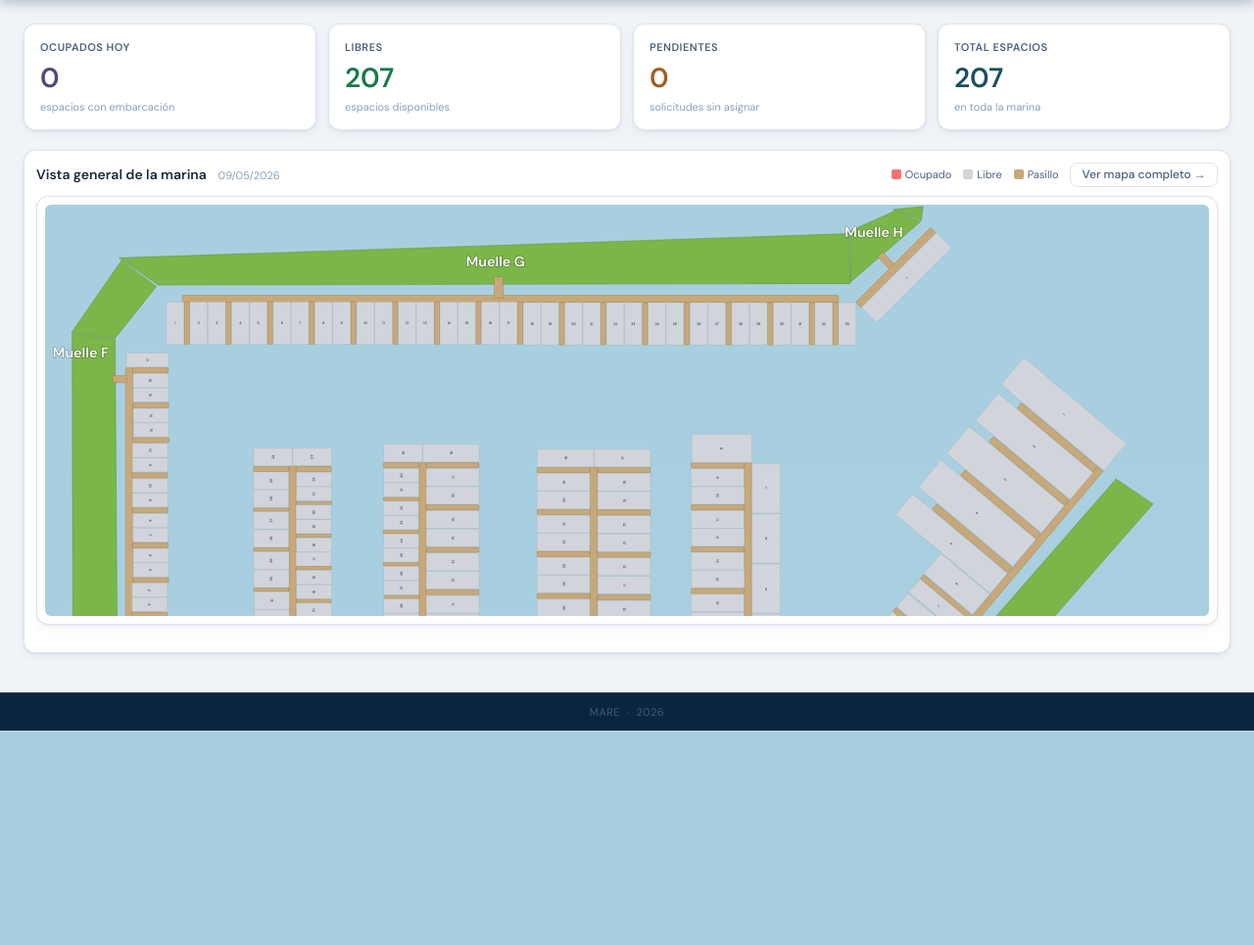
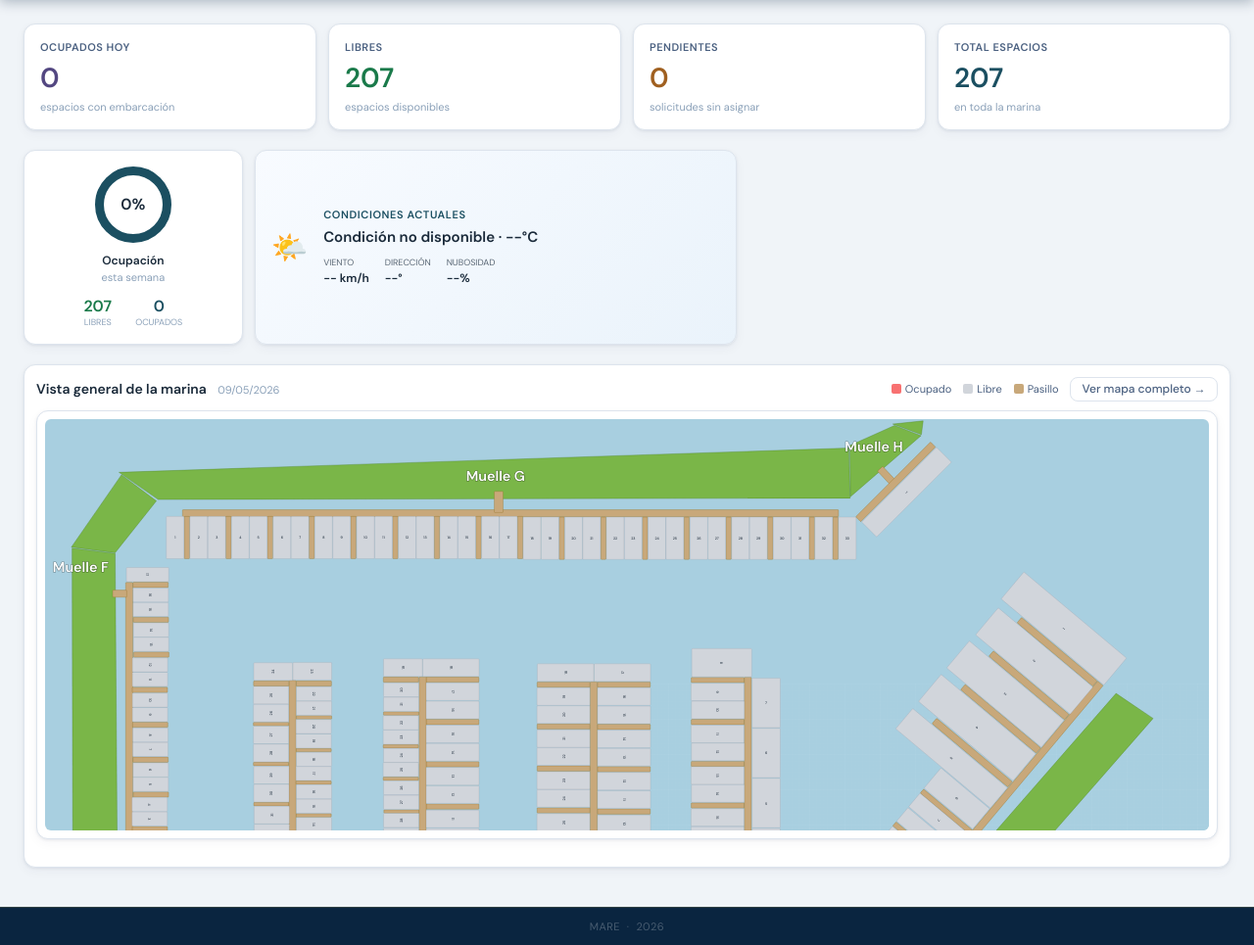
Before and after one commit to eimymuz/MARE-proyecto, a Django app: page /inicio/ in a window 1280 px wide. Shown: the part 62-1027 px from the top of the page at 98% size. Before the commit the page ends 808 px from the top, so only its background shows below. Run offline with Django 5.2, Linux system fonts and the light colour scheme; the visitor is signed in with stand-in values (Sample User, id 1); data comes from the database, SQL or seed files in the repository; data that the repository does not hold is empty.

Commit message:
feat: agregar funcionalidad de clima y mejorar visualización de estadísticas en la página de inicio

```diff
--- a/apps/mapa/views.py
+++ b/apps/mapa/views.py
@@ -5,6 +5,7 @@ from django.utils.dateparse import parse_date
 from django.utils import timezone
 from apps.muelles.models import Espacio, EtiquetaMuelle, ZonaTierra
 from apps.asignaciones.models import Asignacion, Administrador
+from apps.mapa.services.marine_api import obtener_clima
 from apps.solicitudes.models import Solicitud
 
 import json
@@ -202,7 +203,6 @@ def asignar_espacio(request):
     except Exception as e:
         return JsonResponse({'ok': False, 'error': str(e)}, status=400)
 
-
 @login_required
 def inicio(request):
     hoy = timezone.now().date()
@@ -213,15 +213,31 @@ def inicio(request):
         activa=True,
     ).values_list('espacios', flat=True).distinct().count()
 
-    total_espacios = Espacio.objects.filter(es_pasillo=False, activo=True).count()
-    libres         = total_espacios - ocupados
-    pendientes     = Solicitud.objects.filter(estado__in=['PENDIENTE','EN_ESPERA']).count()
+    total_espacios = Espacio.objects.filter(
+        es_pasillo=False,
+        activo=True
+    ).count()
+
+    libres = total_espacios - ocupados
+
+    pendientes = Solicitud.objects.filter(
+        estado__in=['PENDIENTE', 'EN_ESPERA']
+    ).count()
+
+    if total_espacios > 0:
+        porcentaje_ocupacion = round((ocupados / total_espacios) * 100)
+    else:
+        porcentaje_ocupacion = 0
+
+    clima = obtener_clima()
 
     return render(request, 'inicio.html', {
-        'ocupados':       ocupados,
-        'libres':         libres,
-        'pendientes':     pendientes,
+        'ocupados': ocupados,
+        'libres': libres,
+        'pendientes': pendientes,
         'total_espacios': total_espacios,
-        'fecha_hoy':      hoy.strftime('%d/%m/%Y'),
-        'fecha_hoy_iso':  hoy.strftime('%Y-%m-%d'),
+        'porcentaje_ocupacion': porcentaje_ocupacion,
+        'clima': clima,
+        'fecha_hoy': hoy.strftime('%d/%m/%Y'),
+        'fecha_hoy_iso': hoy.strftime('%Y-%m-%d'),
     })
--- a/requirements.txt
+++ b/requirements.txt
@@ -20,3 +20,5 @@ whitenoise==6.6.0
 
 ##Descargar WeasyPrint para generar PDFs
 weasyprint
+
+requests==2.32.3
--- a/templates/inicio.html
+++ b/templates/inicio.html
@@ -3,53 +3,479 @@
 
 {% block content %}
 
-<!-- ── MÉTRICAS ── -->
-<div style="display:grid;grid-template-columns:repeat(4,1fr);gap:.75rem;margin-bottom:1.25rem">
+<style>
 
-  <div style="background:var(--surface);border-radius:var(--radius-lg);border:1px solid var(--border);padding:1rem;box-shadow:var(--shadow)">
-    <div style="font-size:11px;font-weight:600;color:var(--text-mid);text-transform:uppercase;letter-spacing:.5px;margin-bottom:.4rem">Ocupados hoy</div>
-    <div style="font-size:28px;font-weight:600;color:var(--emp-purple)">{{ ocupados }}</div>
-    <div style="font-size:11px;color:var(--text-light);margin-top:.2rem">espacios con embarcación</div>
+  /* =========================================
+     GRID PRINCIPAL DE MÉTRICAS SUPERIORES
+  ========================================= */
+
+  .metricas-grid {
+    display: grid;
+    grid-template-columns: repeat(4, 1fr);
+    gap: .75rem;
+    margin-bottom: 1.25rem;
+  }
+
+  /* =========================================
+     TARJETAS GENERALES
+  ========================================= */
+
+  .metrica-card {
+    background: var(--surface);
+    border-radius: var(--radius-lg);
+    border: 1px solid var(--border);
+    padding: 1rem;
+    box-shadow: var(--shadow);
+  }
+
+  /* Título pequeño superior */
+  .metrica-title {
+    font-size: 11px;
+    font-weight: 600;
+    color: var(--text-mid);
+    text-transform: uppercase;
+    letter-spacing: .5px;
+    margin-bottom: .4rem;
+  }
+
+  /* Número grande */
+  .metrica-num {
+    font-size: 28px;
+    font-weight: 600;
+  }
+
+  /* Texto inferior */
+  .metrica-desc {
+    font-size: 11px;
+    color: var(--text-light);
+    margin-top: .2rem;
+  }
+
+  /* =========================================
+     GRID DE WIDGETS MARÍTIMOS
+  ========================================= */
+
+  .marine-widgets {
+    display: grid;
+    grid-template-columns: 1fr 2.2fr 2.2fr;
+    gap: .75rem;
+    margin-bottom: 1.25rem;
+  }
+
+  /* =========================================
+     TARJETAS MARINAS
+  ========================================= */
+
+  .marine-card {
+    background: var(--surface);
+    border-radius: var(--radius-lg);
+    border: 1px solid var(--border);
+    padding: 1rem;
+    box-shadow: var(--shadow);
+  }
+
+  /* =========================================
+     TARJETA DE OCUPACIÓN
+  ========================================= */
+
+  .ocupacion-card {
+    text-align: center;
+  }
+
+  /* Círculo del porcentaje */
+  .circle {
+    width: 78px;
+    height: 78px;
+    border-radius: 50%;
+    border: 9px solid var(--mare-mid);
+
+    display: flex;
+    align-items: center;
+    justify-content: center;
+
+    margin: 0 auto .65rem auto;
+
+    font-size: 16px;
+    font-weight: 700;
+    color: var(--text);
+  }
+
+  /* Título de ocupación */
+  .ocupacion-card h4 {
+    margin: 0;
+    font-size: 12px;
+    color: var(--text);
+  }
+
+  /* Texto "esta semana" */
+  .ocupacion-card p {
+    margin: .15rem 0 .7rem;
+    font-size: 11px;
+    color: var(--text-light);
+  }
+
+  /* Contenedor de libres y ocupados */
+  .ocupacion-footer {
+    display: flex;
+    justify-content: center;
+    gap: 1.5rem;
+  }
+
+  /* Número inferior */
+  .ocupacion-footer strong {
+    display: block;
+    font-size: 16px;
+  }
+
+  /* Texto inferior */
+  .ocupacion-footer span {
+    display: block;
+    font-size: 9px;
+    color: var(--text-light);
+    text-transform: uppercase;
+  }
+
+  /* =========================================
+     TARJETA DEL CLIMA
+  ========================================= */
+
+  .clima-card {
+    background: linear-gradient(135deg, #f8fbff, #eaf3fb);
+    color: var(--text);
+    display: flex;
+    align-items: center;
+    gap: 1rem;
+  }
+
+  /* Ícono del clima */
+  .clima-icon {
+    font-size: 30px;
+  }
+
+  /* Títulos pequeños */
+  .clima-card h5,
+  .mareas-card h5 {
+    margin: 0 0 .35rem;
+    font-size: 11px;
+    letter-spacing: .6px;
+    text-transform: uppercase;
+  }
+
+  /* Color dorado */
+  .clima-card h5 {
+    color: var(--mare-mid);
+  }
+
+  /* Temperatura principal */
+  .clima-card h3 {
+    margin: 0;
+    font-size: 15px;
+    font-weight: 700;
+  }
+
+  /* Contenedor info clima */
+  .clima-info {
+    display: flex;
+    gap: 1rem;
+    margin-top: .6rem;
+    flex-wrap: wrap;
+  }
+
+  /* Texto pequeño */
+  .clima-info span {
+    display: block;
+    font-size: 9px;
+    opacity: .7;
+    text-transform: uppercase;
+  }
+
+  /* Valor */
+  .clima-info strong {
+    font-size: 12px;
+  }
+
+  /* =========================================
+     RESPONSIVE
+  ========================================= */
+
+  @media (max-width: 1000px) {
+
+    .metricas-grid {
+      grid-template-columns: repeat(2, 1fr);
+    }
+
+    .marine-widgets {
+      grid-template-columns: 1fr;
+    }
+  }
+
+</style>
+
+
+<!-- =========================================
+     MÉTRICAS SUPERIORES
+========================================= -->
+
+<div class="metricas-grid">
+
+  <!-- TARJETA: OCUPADOS -->
+  <div class="metrica-card">
+
+    <div class="metrica-title">
+      Ocupados hoy
+    </div>
+
+    <div class="metrica-num" style="color:var(--emp-purple)">
+      {{ ocupados }}
+    </div>
+
+    <div class="metrica-desc">
+      espacios con embarcación
+    </div>
+
   </div>
 
-  <div style="background:var(--surface);border-radius:var(--radius-lg);border:1px solid var(--border);padding:1rem;box-shadow:var(--shadow)">
-    <div style="font-size:11px;font-weight:600;color:var(--text-mid);text-transform:uppercase;letter-spacing:.5px;margin-bottom:.4rem">Libres</div>
-    <div style="font-size:28px;font-weight:600;color:var(--success)">{{ libres }}</div>
-    <div style="font-size:11px;color:var(--text-light);margin-top:.2rem">espacios disponibles</div>
+
+  <!-- TARJETA: LIBRES -->
+  <div class="metrica-card">
+
+    <div class="metrica-title">
+      Libres
+    </div>
+
+    <div class="metrica-num" style="color:var(--success)">
+      {{ libres }}
+    </div>
+
+    <div class="metrica-desc">
+      espacios disponibles
+    </div>
+
   </div>
 
-  <div style="background:var(--surface);border-radius:var(--radius-lg);border:1px solid var(--border);padding:1rem;box-shadow:var(--shadow)">
-    <div style="font-size:11px;font-weight:600;color:var(--text-mid);text-transform:uppercase;letter-spacing:.5px;margin-bottom:.4rem">Pendientes</div>
-    <div style="font-size:28px;font-weight:600;color:var(--warning)">{{ pendientes }}</div>
-    <div style="font-size:11px;color:var(--text-light);margin-top:.2rem">solicitudes sin asignar</div>
+
+  <!-- TARJETA: PENDIENTES -->
+  <div class="metrica-card">
+
+    <div class="metrica-title">
+      Pendientes
+    </div>
+
+    <div class="metrica-num" style="color:var(--warning)">
+      {{ pendientes }}
+    </div>
+
+    <div class="metrica-desc">
+      solicitudes sin asignar
+    </div>
+
   </div>
 
-  <div style="background:var(--surface);border-radius:var(--radius-lg);border:1px solid var(--border);padding:1rem;box-shadow:var(--shadow)">
-    <div style="font-size:11px;font-weight:600;color:var(--text-mid);text-transform:uppercase;letter-spacing:.5px;margin-bottom:.4rem">Total espacios</div>
-    <div style="font-size:28px;font-weight:600;color:var(--mare-mid)">{{ total_espacios }}</div>
-    <div style="font-size:11px;color:var(--text-light);margin-top:.2rem">en toda la marina</div>
+
+  <!-- TARJETA: TOTAL -->
+  <div class="metrica-card">
+
+    <div class="metrica-title">
+      Total espacios
+    </div>
+
+    <div class="metrica-num" style="color:var(--mare-mid)">
+      {{ total_espacios }}
+    </div>
+
+    <div class="metrica-desc">
+      en toda la marina
+    </div>
+
   </div>
 
 </div>
 
 
-<!-- ── MAPA GENERAL ── -->
+<!-- =========================================
+     WIDGETS MARÍTIMOS
+========================================= -->
+
+<section class="marine-widgets">
+
+  <!-- =====================================
+       OCUPACIÓN SEMANAL
+  ====================================== -->
+
+  <div class="marine-card ocupacion-card">
+
+    <!-- Círculo -->
+    <div class="circle">
+      {{ porcentaje_ocupacion }}%
+    </div>
+
+    <!-- Texto -->
+    <h4>Ocupación</h4>
+
+    <p>esta semana</p>
+
+    <!-- Datos inferiores -->
+    <div class="ocupacion-footer">
+
+      <div>
+        <strong style="color:var(--success)">
+          {{ libres }}
+        </strong>
+
+        <span>Libres</span>
+      </div>
+
+      <div>
+        <strong style="color:var(--mare-mid)">
+          {{ ocupados }}
+        </strong>
+
+        <span>Ocupados</span>
+      </div>
+
+    </div>
+
+  </div>
+
+
+  <!-- =====================================
+     CONDICIONES ACTUALES
+====================================== -->
+
+<div class="marine-card clima-card">
+
+  <!-- Ícono -->
+  <div class="clima-icon">
+    🌤️
+  </div>
+
+  <div>
+
+    <!-- Título -->
+    <h5>
+      Condiciones actuales
+    </h5>
+
+    <!-- Descripción dinámica -->
+    <h3>
+      {{ clima.descripcion }} ·
+      {{ clima.temperatura }}°C
+    </h3>
+
+    <!-- Datos inferiores -->
+    <div class="clima-info">
+
+      <!-- Viento -->
+      <div>
+
+        <span>Viento</span>
+
+        <strong>
+          {{ clima.viento }} km/h
+        </strong>
+
+      </div>
+
+      <!-- Dirección del viento -->
+      <div>
+
+        <span>Dirección</span>
+
+        <strong>
+          {{ clima.direccion_viento }}°
+        </strong>
+
+      </div>
+
+      <!-- Nubosidad -->
+      <div>
+
+        <span>Nubosidad</span>
+
+        <strong>
+          {{ clima.nubosidad }}%
+        </strong>
+
+      </div>
+
+    </div>
+
+  </div>
+
+</div>
+
+</section>
+
+
+<!-- =========================================
+     MAPA GENERAL
+========================================= -->
+
 <div class="card" style="padding:.75rem">
+
+  <!-- ENCABEZADO -->
   <div style="display:flex;justify-content:space-between;align-items:center;margin-bottom:.6rem">
+
+    <!-- Título -->
     <div>
-      <span style="font-size:14px;font-weight:600;color:var(--text)">Vista general de la marina</span>
-      <span style="font-size:11px;color:var(--text-light);margin-left:.5rem">{{ fecha_hoy }}</span>
+
+      <span style="font-size:14px;font-weight:600;color:var(--text)">
+        Vista general de la marina
+      </span>
+
+      <span style="font-size:11px;color:var(--text-light);margin-left:.5rem">
+        {{ fecha_hoy }}
+      </span>
+
     </div>
+
+    <!-- Leyenda -->
     <div style="display:flex;gap:.75rem;font-size:11px;color:var(--text-mid);align-items:center">
-      <span style="display:flex;align-items:center;gap:4px"><span style="display:inline-block;width:10px;height:10px;background:#f87171;border-radius:2px"></span>Ocupado</span>
-      <span style="display:flex;align-items:center;gap:4px"><span style="display:inline-block;width:10px;height:10px;background:#d1d5db;border-radius:2px"></span>Libre</span>
-      <span style="display:flex;align-items:center;gap:4px"><span style="display:inline-block;width:10px;height:10px;background:#c8a87a;border-radius:2px"></span>Pasillo</span>
-      <!--Poner mapa ya-->
-     <a href="{% url 'mapa' %}" class="btn btn-default btn-sm">Ver mapa completo →</a>
+
+      <!-- Ocupado -->
+      <span style="display:flex;align-items:center;gap:4px">
+
+        <span style="display:inline-block;width:10px;height:10px;background:#f87171;border-radius:2px"></span>
+
+        Ocupado
+
+      </span>
+
+      <!-- Libre -->
+      <span style="display:flex;align-items:center;gap:4px">
+
+        <span style="display:inline-block;width:10px;height:10px;background:#d1d5db;border-radius:2px"></span>
+
+        Libre
+
+      </span>
+
+      <!-- Pasillo -->
+      <span style="display:flex;align-items:center;gap:4px">
+
+        <span style="display:inline-block;width:10px;height:10px;background:#c8a87a;border-radius:2px"></span>
+
+        Pasillo
+
+      </span>
+
+      <!-- Botón -->
+      <a href="{% url 'mapa' %}" class="btn btn-default btn-sm">
+        Ver mapa completo →
+      </a>
+
     </div>
+
   </div>
-  <script>window.MAPA_CTX={};</script>
+
+  <!-- Contexto JS -->
+  <script>
+    window.MAPA_CTX = {};
+  </script>
+
+  <!-- Mapa -->
   {% include 'mapa/mapa_component.html' with mapa_readonly=True %}
+
 </div>
 
 {% endblock %}
```
Also changed, not shown: apps/mapa/services/marine_api.py (added, +63 -0 lines), apps/mapa/services/__init__.py (added).
